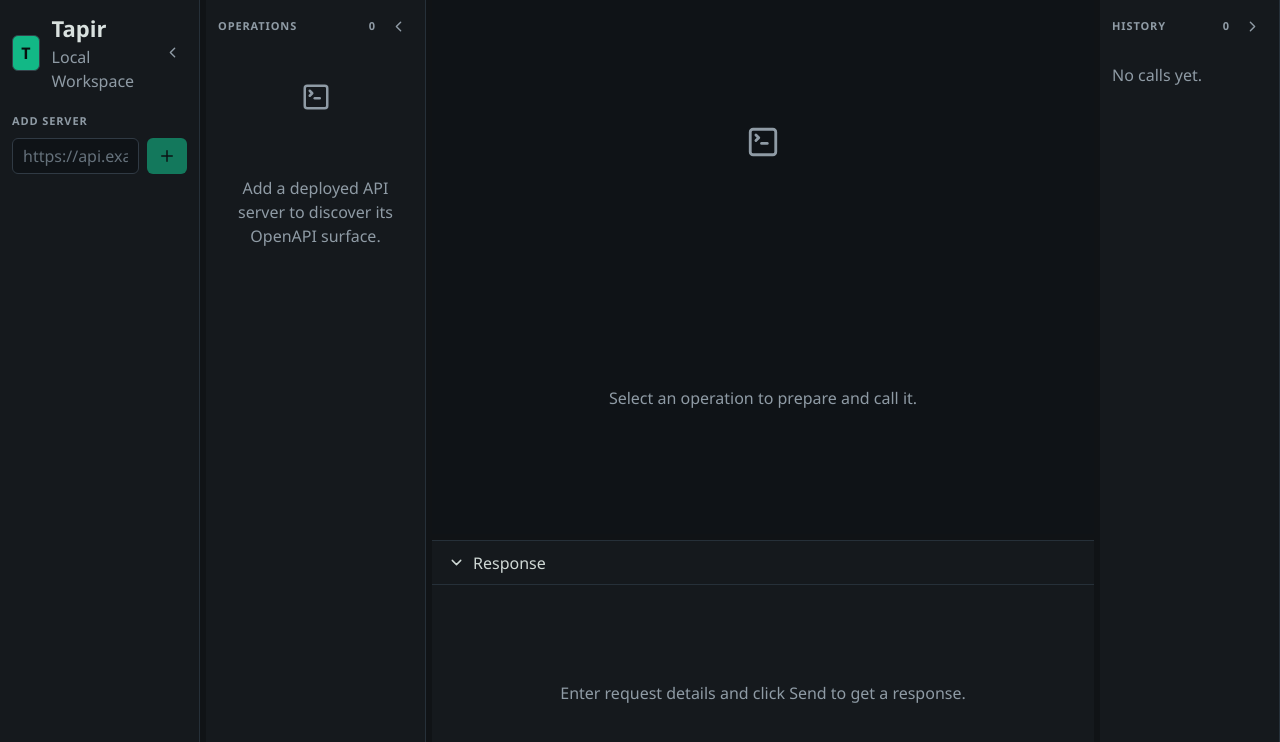
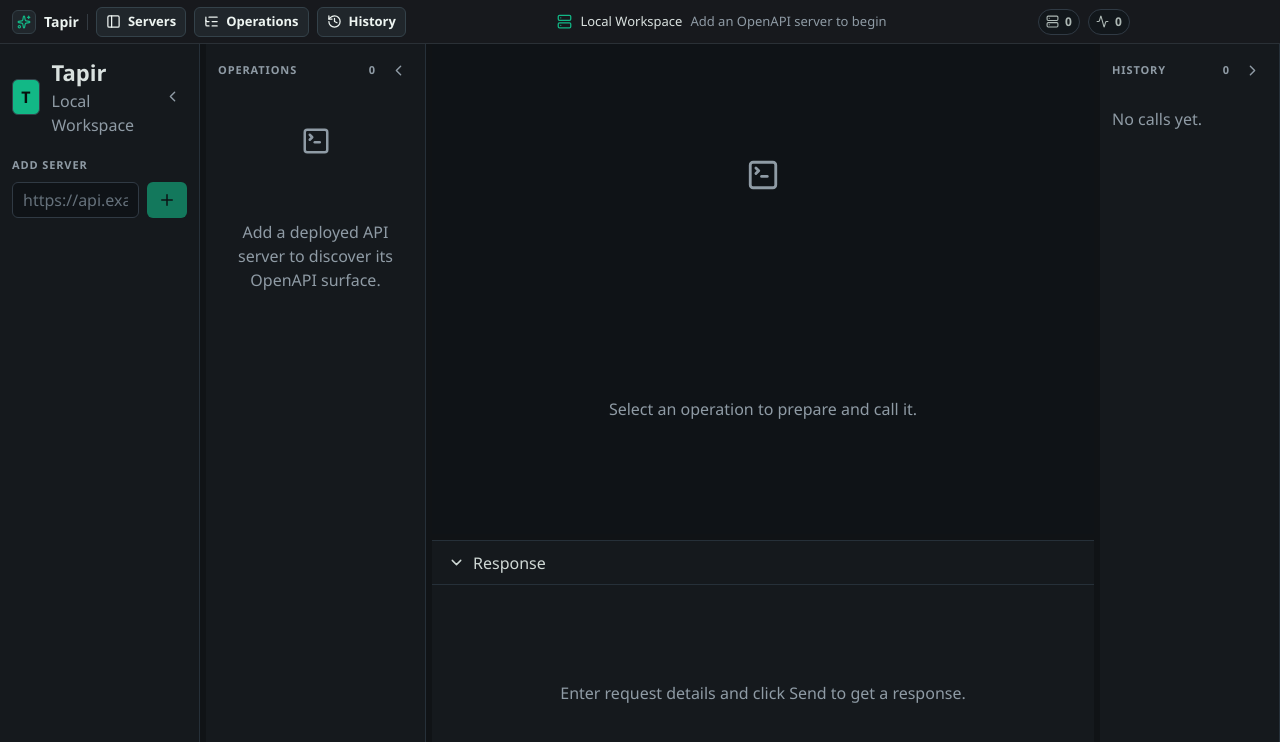
Before and after one commit to otzhora/Tapir, a Vue app in the folder apps/desktop/: page / in a window 1280 px wide. Shown: the top 742 px of the page. Built offline with nearby package versions, Linux system fonts and the light colour scheme.

Commit message:
feat: add bad app header (still better then no app header)

```diff
--- a/apps/desktop/src/main/index.ts
+++ b/apps/desktop/src/main/index.ts
@@ -51,6 +51,13 @@
     minWidth: 960,
     minHeight: 640,
     title: "Tapir",
+    autoHideMenuBar: true,
+    titleBarStyle: "hidden",
+    titleBarOverlay: {
+      color: "#17191d",
+      symbolColor: "#a8b0b7",
+      height: 44
+    },
     webPreferences: {
       preload: join(__dirname, "../preload/index.mjs"),
       sandbox: false,
--- a/apps/desktop/src/renderer/src/App.vue
+++ b/apps/desktop/src/renderer/src/App.vue
@@ -1,6 +1,7 @@
 <script setup lang="ts">
 import { onMounted, ref, watch } from "vue";
 import type { CallHistoryEntry } from "@tapir/core";
+import AppHeader from "./components/AppHeader.vue";
 import HistoryPanel from "./components/HistoryPanel.vue";
 import OperationsPanel from "./components/OperationsPanel.vue";
 import RequestWorkspace from "./components/RequestWorkspace.vue";
@@ -58,10 +59,24 @@
   }
   history.value = await tapir.listHistory(serverId);
 });
+
+function togglePanel(panel: "servers" | "operations" | "history"): void {
+  collapsedPanels[panel] = !collapsedPanels[panel];
+}
 </script>
 
 <template>
-  <main :class="['app-shell grid h-screen bg-[#101316] text-[#d9e1df]', isResizingLayout ? 'is-dragging' : 'transition-[grid-template-columns] duration-300 ease-out']" :style="shellStyle">
+  <div class="flex h-screen min-w-0 flex-col overflow-hidden bg-[#101316] text-[#d9e1df]">
+    <AppHeader
+      :collapsed-panels="collapsedPanels"
+      :operations-count="workspaceServers.operations.value.length"
+      :selected-server="workspaceServers.selectedServer.value"
+      :servers-count="workspaceServers.servers.value.length"
+      :workspace="workspaceServers.workspace.value"
+      @toggle-panel="togglePanel"
+    />
+
+    <main :class="['app-shell grid min-h-0 flex-1 bg-[#101316] text-[#d9e1df]', isResizingLayout ? 'is-dragging' : 'transition-[grid-template-columns] duration-300 ease-out']" :style="shellStyle">
       <ServersPanel
         :collapsed="collapsedPanels.servers"
         :selected-server-id="workspaceServers.selectedServerId.value"
@@ -137,4 +152,5 @@
         @restore-history="request.restoreHistory"
       />
     </main>
+  </div>
 </template>
--- /dev/null
+++ b/apps/desktop/src/renderer/src/components/AppHeader.vue
@@ -0,0 +1,58 @@
+<script setup lang="ts">
+import { Activity, History, ListTree, PanelLeft, Server, Sparkles } from "lucide-vue-next";
+import type { ServerWithDefinition, Workspace } from "@tapir/core";
+import type { CollapsedPanels } from "../types";
+
+defineProps<{
+  collapsedPanels: CollapsedPanels;
+  operationsCount: number;
+  selectedServer: ServerWithDefinition | null;
+  serversCount: number;
+  workspace: Workspace | null;
+}>();
+
+const emit = defineEmits<{
+  togglePanel: [panel: "servers" | "operations" | "history"];
+}>();
+</script>
+
+<template>
+  <header class="app-titlebar grid h-11 shrink-0 grid-cols-[auto_1fr_auto] items-center border-b border-[#2a3036] bg-[#17191d] text-[13px] text-[#c7d0ce]">
+    <div class="flex min-w-0 items-center gap-2 px-3">
+      <div class="grid size-6 shrink-0 place-items-center rounded-md border border-[#334047] bg-[#20262b] text-[#12b886]">
+        <Sparkles :size="14" />
+      </div>
+      <strong class="truncate text-[14px] text-[#edf4f1]">Tapir</strong>
+      <span class="h-4 w-px bg-[#343b42]"></span>
+      <button class="chrome-button" :class="!collapsedPanels.servers && 'is-active'" title="Toggle servers" @click="emit('togglePanel', 'servers')">
+        <PanelLeft :size="15" />
+        <span>Servers</span>
+      </button>
+      <button class="chrome-button" :class="!collapsedPanels.operations && 'is-active'" title="Toggle operations" @click="emit('togglePanel', 'operations')">
+        <ListTree :size="15" />
+        <span>Operations</span>
+      </button>
+      <button class="chrome-button" :class="!collapsedPanels.history && 'is-active'" title="Toggle history" @click="emit('togglePanel', 'history')">
+        <History :size="15" />
+        <span>History</span>
+      </button>
+    </div>
+
+    <div class="flex min-w-0 items-center justify-center gap-2 px-3 text-[#8f9ba5]">
+      <Server :size="15" class="shrink-0 text-[#12b886]" />
+      <span class="truncate text-[#d9e1df]">{{ selectedServer?.server.name ?? workspace?.name ?? "Local Workspace" }}</span>
+      <span class="hidden truncate text-[#8f9ba5] lg:inline">{{ selectedServer?.server.baseUrl ?? "Add an OpenAPI server to begin" }}</span>
+    </div>
+
+    <div class="mr-[138px] flex items-center justify-end gap-2 px-3">
+      <span class="status-pill" title="Loaded servers">
+        <Server :size="13" />
+        {{ serversCount }}
+      </span>
+      <span class="status-pill" title="Loaded operations">
+        <Activity :size="13" />
+        {{ operationsCount }}
+      </span>
+    </div>
+  </header>
+</template>
--- a/apps/desktop/src/renderer/src/styles.css
+++ b/apps/desktop/src/renderer/src/styles.css
@@ -71,6 +71,55 @@
 .app-shell {
   grid-auto-rows: minmax(0, 1fr);
   overflow: hidden;
+}
+
+.app-titlebar {
+  -webkit-app-region: drag;
+}
+
+.app-titlebar button {
+  -webkit-app-region: no-drag;
+}
+
+.chrome-button {
+  display: inline-flex;
+  height: 30px;
+  min-width: 0;
+  align-items: center;
+  gap: 7px;
+  border: 1px solid transparent;
+  border-radius: 6px;
+  padding: 0 9px;
+  color: #8f9ba5;
+  font-weight: 700;
+  white-space: nowrap;
+  transition: color 160ms ease, border-color 160ms ease, background-color 160ms ease;
+}
+
+.chrome-button:hover {
+  color: #edf4f1;
+  background: #20262b;
+}
+
+.chrome-button.is-active {
+  border-color: #34424a;
+  background: #20262b;
+  color: #edf4f1;
+}
+
+.status-pill {
+  display: inline-flex;
+  height: 26px;
+  min-width: 42px;
+  align-items: center;
+  justify-content: center;
+  gap: 6px;
+  border: 1px solid #303a44;
+  border-radius: 999px;
+  background: #12171b;
+  color: #aeb9b5;
+  font-size: 12px;
+  font-weight: 800;
 }
 
 .app-shell.is-dragging {
```
Lines whose indentation alone changed are shown as unchanged.
